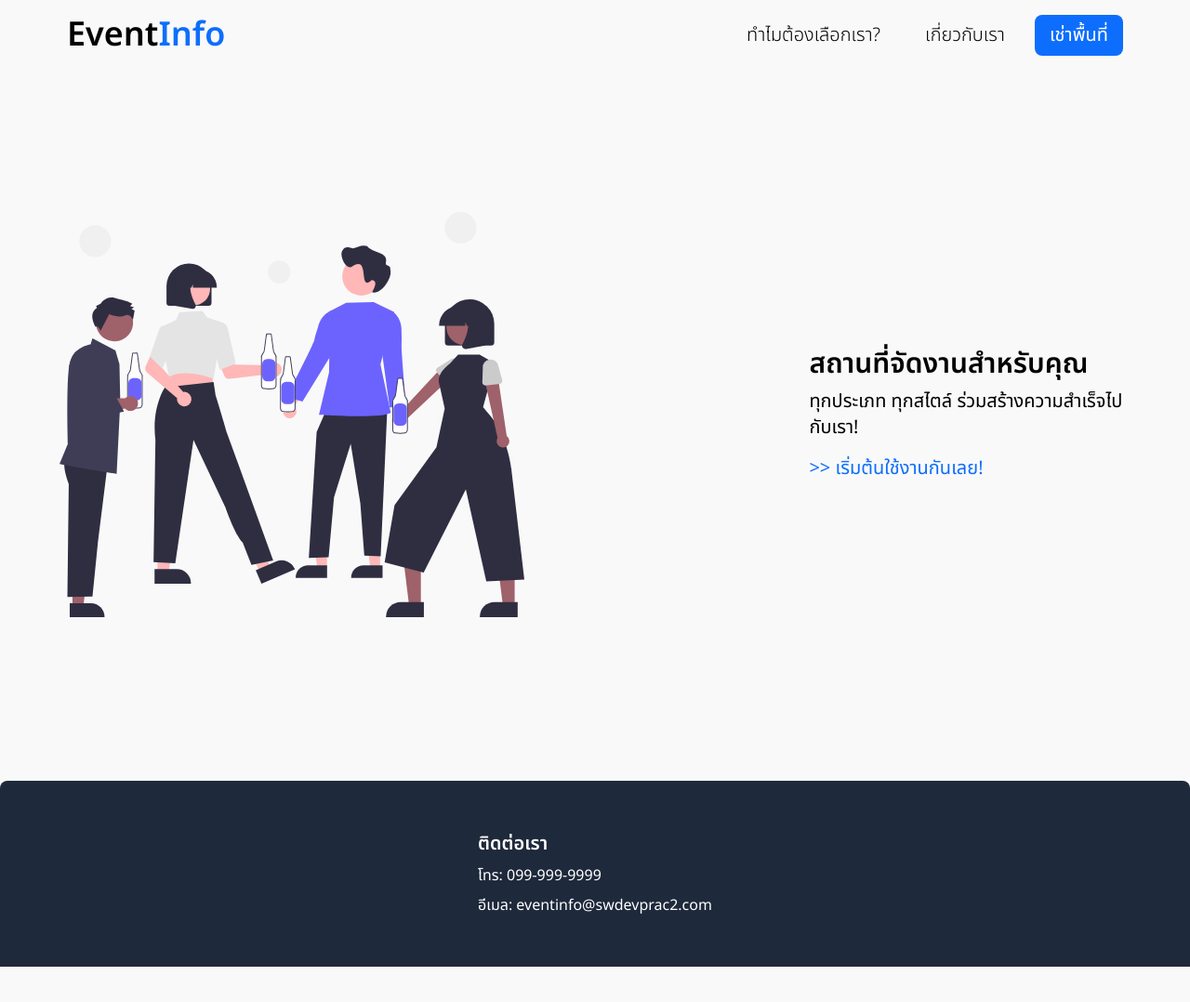
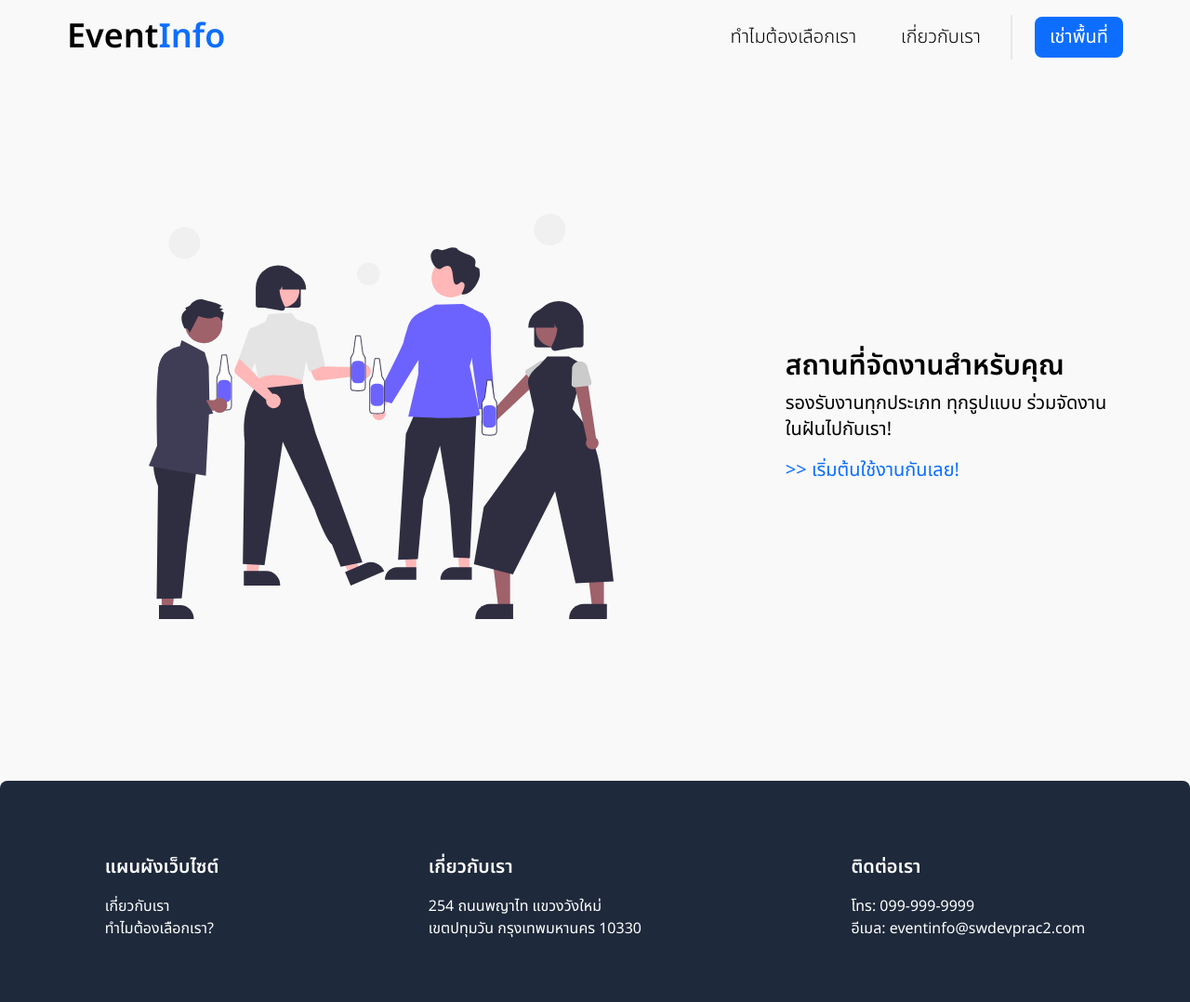
Before and after one commit to patcharapongk/2110507-Asgn1, a website: page src/index.html in a window 1280 px wide. Shown: the whole page at 93% size. Before the commit the page ends 1040 px from the top, so only its background shows below. Drawn offline with Linux system fonts and the light colour scheme.

Commit message:
Updated CTA (removed login/register), changed gap inside hero section

```diff
--- a/src/index.html
+++ b/src/index.html
@@ -19,20 +19,21 @@
         <h1 class="text-4xl font-bold">Event<span class="text-[#0d6efd]">Info</span></h1>
       </div>
       <nav class="flex gap-4 items-center">
-        <a class=" text-black rounded-lg px-4 py-2 text-xl font-light"> ทำไมต้องเลือกเรา? </a>
-        <a class=" text-black rounded-lg px-4 py-2 text-xl font-light"> เกี่ยวกับเรา </a>
-        <a href="#" class="bg-[#0d6efd] text-white rounded-lg px-4 py-2 text-xl"> เช่าพื้นที่ </a>
+        <a href="#" class=" text-black rounded-lg px-4 py-2 text-xl font-light"> ทำไมต้องเลือกเรา </a>
+        <a href="#" class=" text-black rounded-lg px-4 py-2 text-xl font-light"> เกี่ยวกับเรา </a>
+        <div class="bg-gray-500 w-[0px] border border-solid border-l-[1px] h-12 mr-2"> </div>
+        <a href="#" class="bg-[#0d6efd] text-white rounded-lg px-4 py-2 text-xl"> เช่าพื้นที่</a>
       </nav>
     </header>
     <main class="">
-      <section class="max-w-full pt-4 flex justify-between">
+      <section class="max-w-full pt-4 flex justify-between gap-16">
         <div class="w-[60%]">
-          <img class="rounded-lg w-full max-w-[500px] " src="having_fun.svg" alt="An empty ballroom photo" />
+          <img class="rounded-lg w-full max-w-[500px] mx-auto" src="having_fun.svg" alt="An empty ballroom photo" />
         </div>
-        <div class="w-[30%] flex flex-col justify-center items-start gap-4">
+        <div class="w-[30%] flex flex-col justify-center items-start gap-4 mx-auto">
           <div class="flex flex-col gap-2">
             <h2 class="text-3xl font-bold"> สถานที่จัดงานสำหรับคุณ </h2>
-            <p class="text-xl"> ทุกประเภท ทุกสไตล์ ร่วมสร้างความสำเร็จไปกับเรา! </p>
+            <p class="text-xl"> รองรับงานทุกประเภท ทุกรูปแบบ ร่วมจัดงานในฝันไปกับเรา! </p>
           </div>
           <button class=" text-[#0d6efd] rounded-lg  text-xl"> >> เริ่มต้นใช้งานกันเลย! </button>
         </div>
@@ -43,16 +44,38 @@
     <div>
     </div>
   </div>
-  <footer class=" w-full min-h-[200px] rounded-t-lg mt-8 bg-slate-800 text-white
+  <footer class=" w-full min-h-[250px] rounded-t-lg mt-8 bg-slate-800 text-white
   flex justify-center items-center
   ">
     <section class="mx-auto">
-      <div class="flex flex-col gap-2">
-        <h2 class="text-xl font-semibold"> ติดต่อเรา </h2>
-        <p> โทร: 099-999-9999 </p>
-        <p> อีเมล: eventinfo@swdevprac2.com </p>
+      <div class="flex flex-col gap-4">
+        <h2 class="text-xl font-semibold"> แผนผังเว็บไซต์ </h2>
+        <div class="">
+          <p> เกี่ยวกับเรา </p>
+          <p> ทำไมต้องเลือกเรา? </p>
+        </div>
       </div>
     </section>
+    <section class="mx-auto">
+      <div class="flex flex-col gap-4">
+        <h2 class="text-xl font-semibold"> เกี่ยวกับเรา </h2>
+        <div class="">
+          <p> 254 ถนนพญาไท แขวงวังใหม่ </p>
+          <p> เขตปทุมวัน กรุงเทพมหานคร 10330 </p>
+        </div>
+      </div>
+    </section>
+    <section class="mx-auto">
+      <div class="flex flex-col gap-4">
+        <h2 class="text-xl font-semibold"> ติดต่อเรา </h2>
+        <div class="">
+          <p> โทร: 099-999-9999 </p>
+          <p> อีเมล: eventinfo@swdevprac2.com </p>
+        </div>
+      </div>
+    </section>
+
+
   </footer>
 </body>
 
```
Also changed, not shown: dist/output.css.
